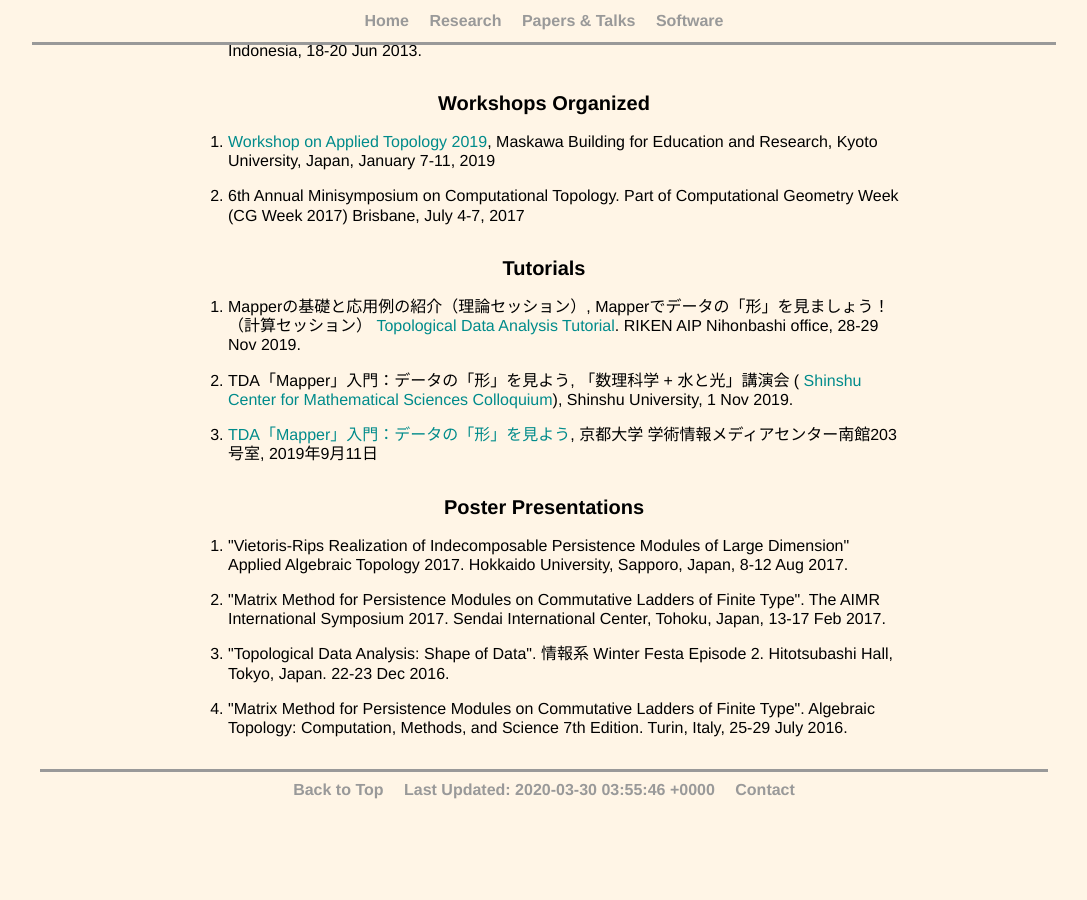
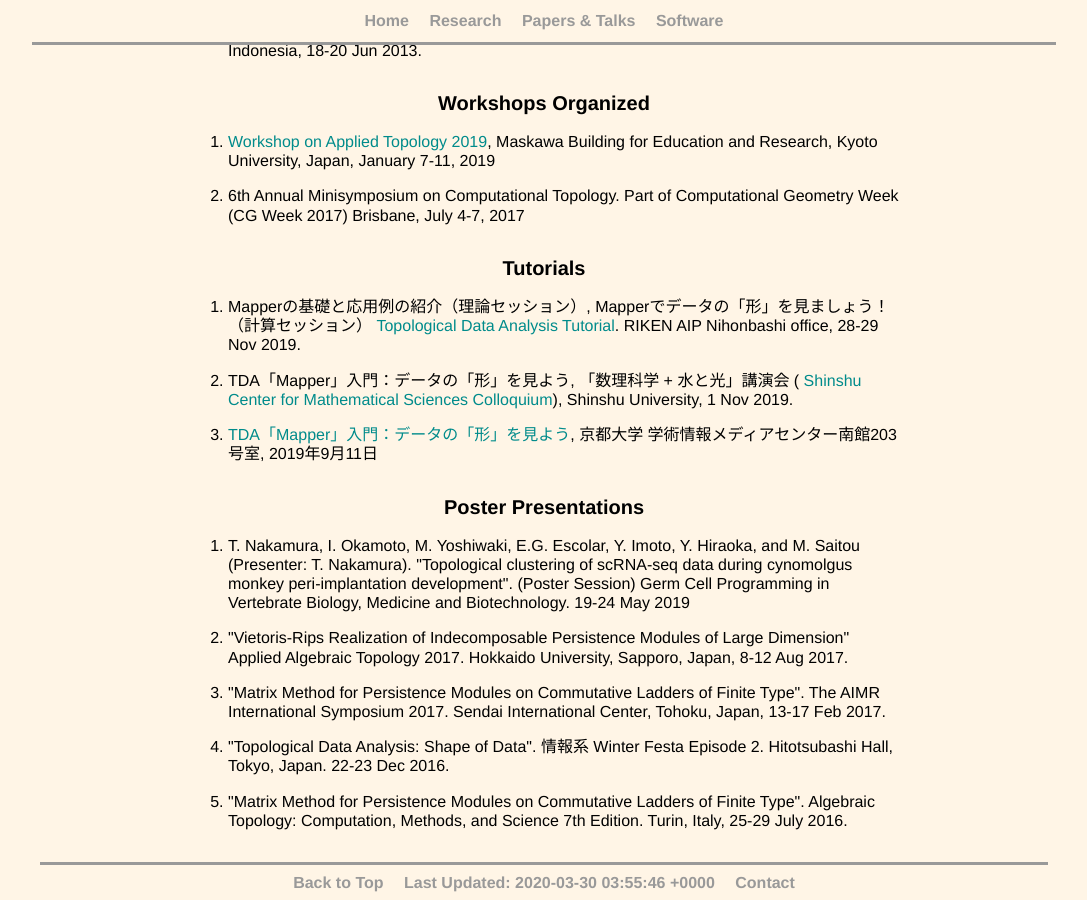
Before and after one commit to emerson-escolar/emerson-escolar.github.io, a Jekyll site: the page built from research_lists.html, in a window 1280 px wide and 900 px high, scrolled down 2877 px. Shown: the whole window, without its empty margins (96-1183 px from the left). Built offline with Jekyll 4.4.1, drawn with Linux system fonts in a browser that asks for light colours; before the commit the page ends 3684 px from its top, so only the background shows below that.

Commit message:
add Mapper poster

```diff
--- a/research_lists.html
+++ b/research_lists.html
@@ -399,6 +399,11 @@ title: Emer's Papers & Talks
 <section>
 	<h2> Poster Presentations </h2>
 	<ol class="wordbox paperlist">
+    <li>
+      T. Nakamura, I. Okamoto, M. Yoshiwaki, E.G. Escolar, Y. Imoto, Y. Hiraoka, and M. Saitou (Presenter: T. Nakamura).
+      "Topological clustering of scRNA-seq data during cynomolgus monkey peri-implantation development".
+      (Poster Session) Germ Cell Programming in Vertebrate Biology, Medicine and Biotechnology. 19-24 May 2019
+    </li>
 		<li>
       "Vietoris-Rips Realization of Indecomposable Persistence Modules
       of Large Dimension"
```
